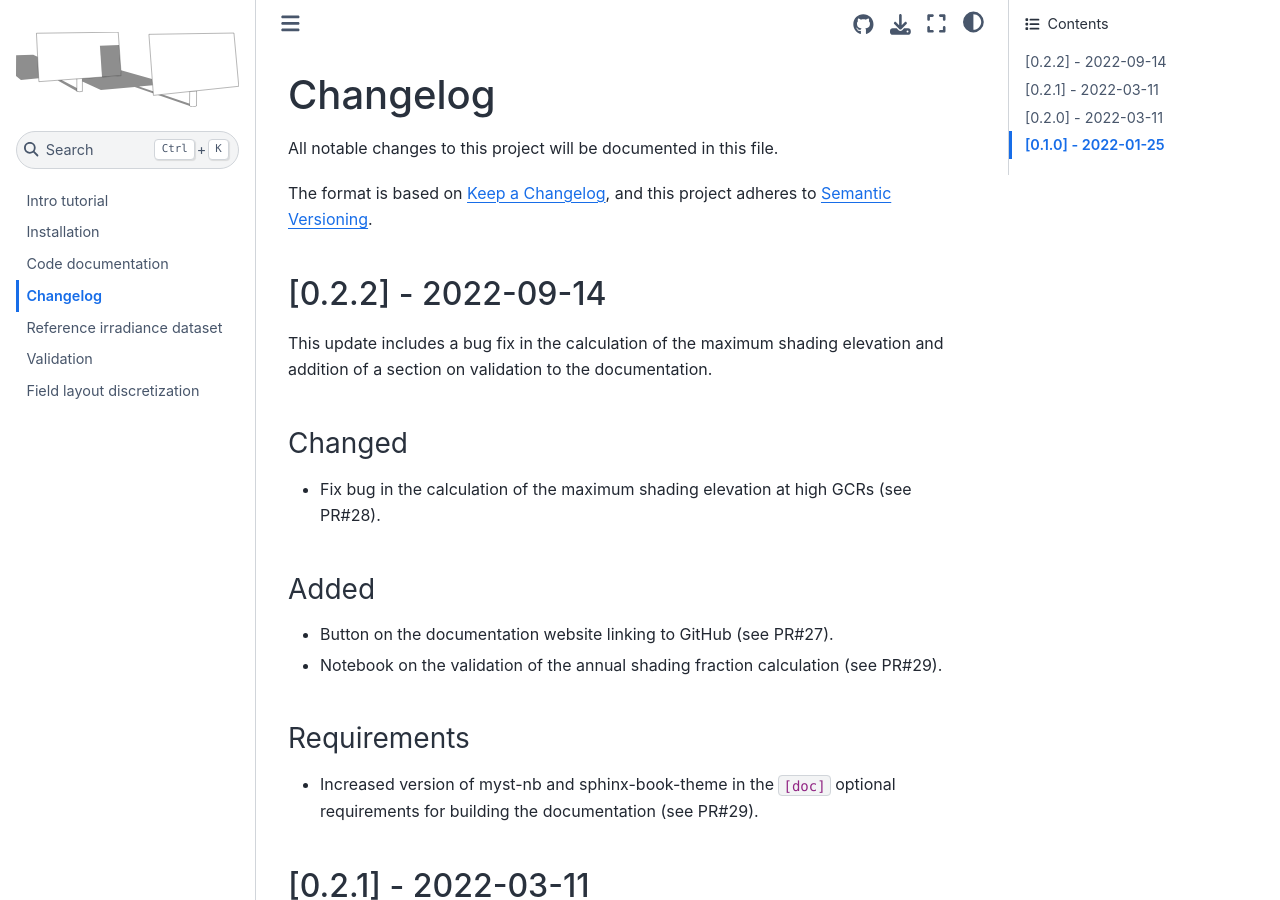
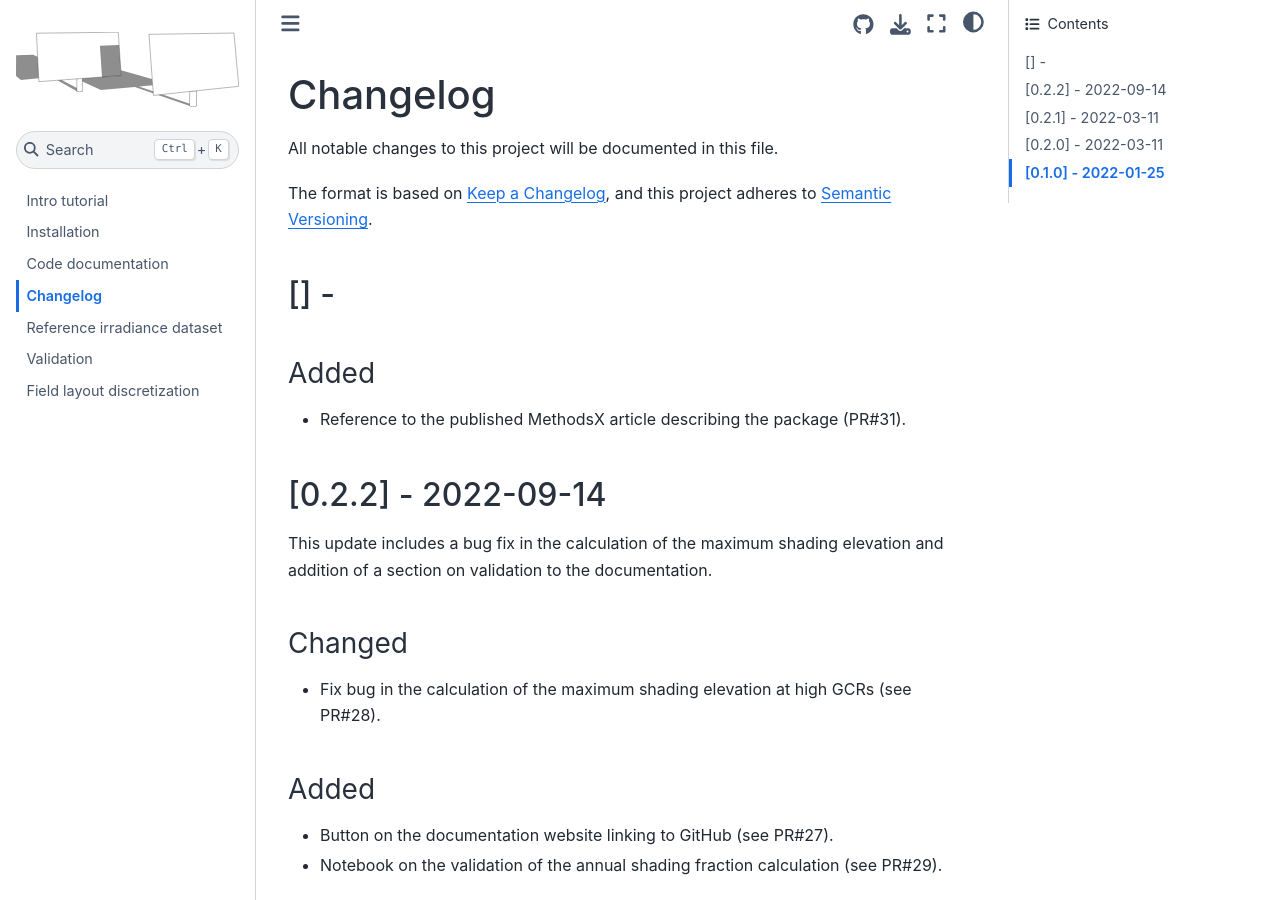
Before and after one commit to pvlib/twoaxistracking, a Sphinx documentation site: the page built from docs/source/whatsnew.md, in a window 1280 px wide and 900 px high. Built offline with Sphinx 7.4.7 and the Sphinx Book theme 1.1.4, drawn with Linux system fonts in a browser that asks for light colours.

Commit message:
Add whatsnew entry

```diff
--- a/docs/source/whatsnew.md
+++ b/docs/source/whatsnew.md
@@ -3,6 +3,11 @@ All notable changes to this project will be documented in this file.
 
 The format is based on [Keep a Changelog](https://keepachangelog.com/en/1.0.0/),
 and this project adheres to [Semantic Versioning](https://semver.org/spec/v2.0.0.html).
+
+## [] -
+
+### Added
+- Reference to the published MethodsX article describing the package (PR#31).
 
 
 ## [0.2.2] - 2022-09-14
```
